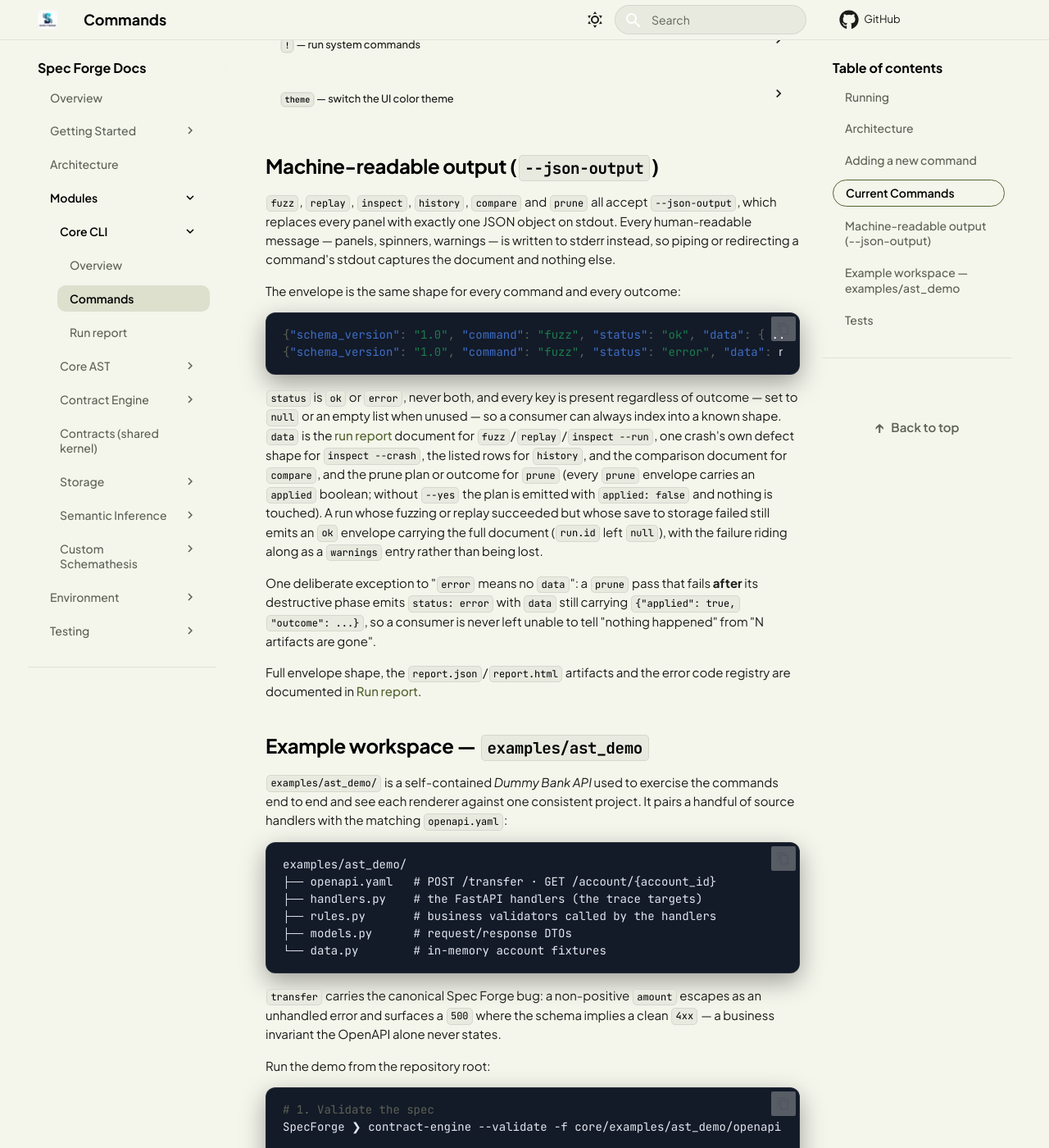
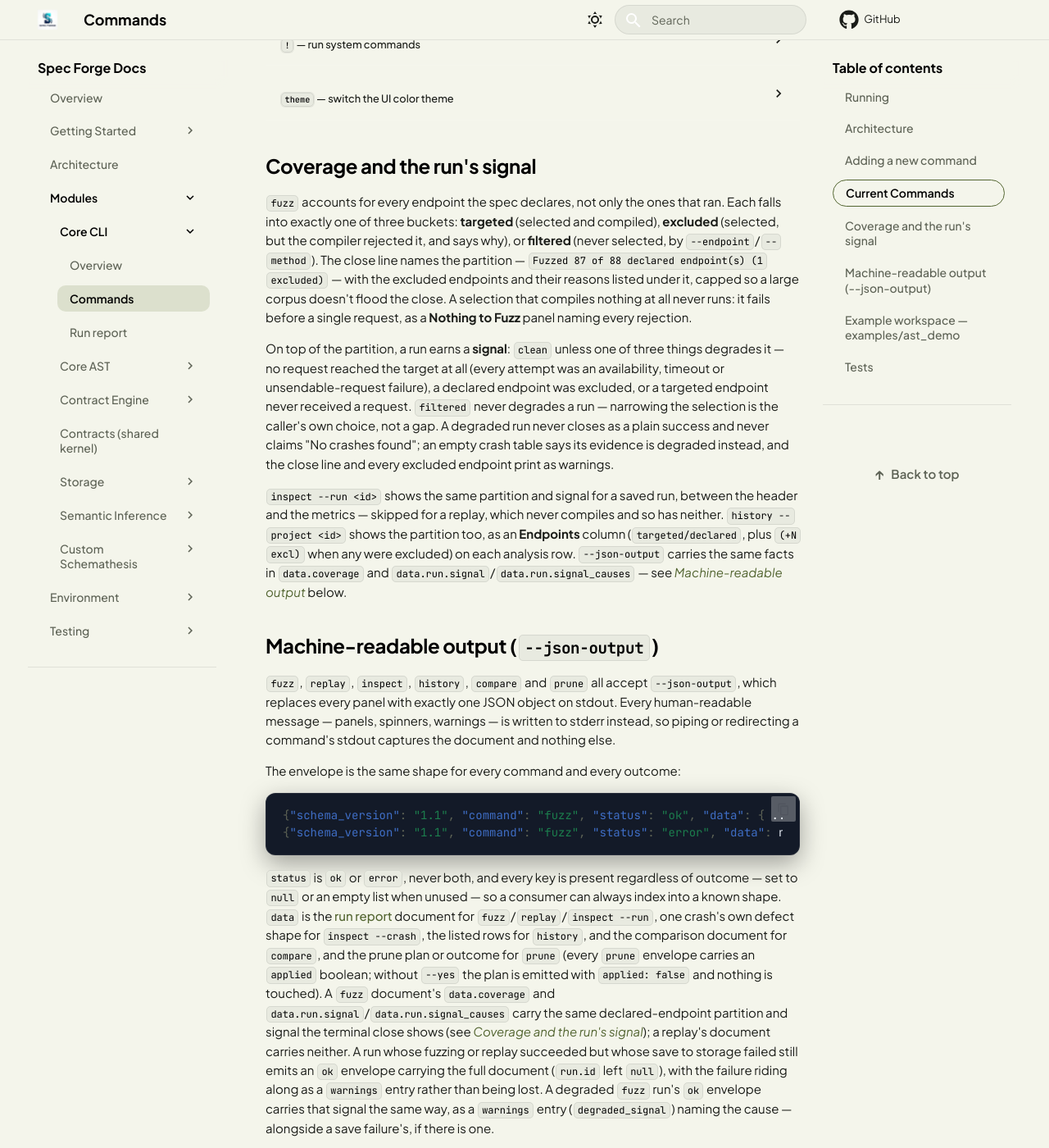
Before and after one commit to Spec-Forge-Testing/specforge-docs, an MkDocs documentation site: the page built from docs/modules/core/commands.md, in a window 1280 px wide and 1400 px high, scrolled down 2494 px. Shown: the whole window at 82% size. Built offline with MkDocs 1.6.1 and Material for MkDocs 9.7.7, drawn with Linux system fonts in a browser that asks for light colours; comment, search, counter and statistics services are not loaded.

Commit message:
docs(core): document closed-set endpoint accounting and the run signal
fuzz/inspect/history now surface the declared-endpoint partition
(targeted/excluded/filtered) and a derived clean/degraded signal; a
selection that compiles nothing refuses before sending anything.
replay gains --base-url to re-supply a recorded target's URL
credential, and compare's defect identity drops phase, matching the
engine's own dedup key minus the minimal payload. Report schema bumps
to 1.1 (coverage, run.signal/signal_causes, examples_planned) and the
error-code registry gains the new domain exceptions.

````diff
--- a/docs/modules/core/commands.md
+++ b/docs/modules/core/commands.md
@@ -215,8 +215,9 @@ are all derived from the registry — no other file needs editing.
     - **Run summary** — the exploration requests, the requests shrinking sent apart
       from them, and the finding funnel: raw → confirmed (one representative per
       symptom, still failing after shrinking) → collapsed (same symptom as a
-      confirmed one, never shrunk) → unverified (never attempted, because the run
-      was cut before shrinking started) → flaky → unique after de-duplication.
+      confirmed one, never shrunk) → unverified (never attempted — the run was cut
+      before shrinking started, or the strategy could not produce a candidate to
+      try) → flaky → unique after de-duplication.
       `raw == confirmed + flaky + collapsed + unverified` always holds. A stateful
       run has no separate shrink phase, so its report shows neither shrink requests
       nor collapsed or unverified findings.
@@ -232,12 +233,16 @@ are all derived from the registry — no other file needs editing.
     A run the target's liveness probe found dead is cut **before** shrinking, so
     its findings were collected but never confirmed. The report never calls that a
     clean run: it shows the **Unverified** count instead of the usual "No crashes
-    found", with a warning explaining the run was cut short — the same distinction
-    `inspect --run <id>` shows later.
+    found" — the same distinction `inspect --run <id>` shows later.
 
     Narrow the run with `--endpoint <path>` and/or `--method <verb>`, and tune execution
     with `--timeout` / `--max-concurrency`. The target API must already be running;
     infrastructure failures (server down, timeout) are reported, never fatal.
+
+    `fuzz` accounts for every endpoint the spec declares, not only the ones that
+    ran — see *[Coverage and the run's signal](#coverage-and-the-runs-signal)*
+    below. A selection that compiles nothing at all never runs: it fails with a
+    **Nothing to Fuzz** panel naming every rejection, before a single request.
 
     `--identities <file>.toml` declares who the requests are sent as — a TOML list
     of labelled credential sets, any of them possibly anonymous (a label with no
@@ -311,8 +316,10 @@ are all derived from the registry — no other file needs editing.
     schema is built around: with no flags it lists every **project** (with its
     analysis count); `--project <id>` lists that project's **analyses** — the
     replayable recipes, each with its label, strategy mode, whether it was stateful,
-    engine version and run count; `--analysis <id>` lists that analysis's **runs** in
-    ordinal order.
+    engine version, run count and an **Endpoints** column (`targeted/declared`, plus
+    `(+N excl)` when the compiler excluded any — see *[Coverage and the run's
+    signal](#coverage-and-the-runs-signal)*); `--analysis <id>` lists that
+    analysis's **runs** in ordinal order.
 
     The run listing is where the model pays off: an **original** run (`●`) is
     visually distinct from a **replay** (`↺`), and a run whose counters would
@@ -336,11 +343,13 @@ are all derived from the registry — no other file needs editing.
     SpecForge ❯ inspect --crash 12
     ```
 
-    `--run <id>` renders one run in full, in five sections: a **header** with its
+    `--run <id>` renders one run in full: a **header** with its
     context (project, analysis, ordinal, origin, execution time, duration, status —
     plus, when the run was cut short, **why and where** — fidelity and the
-    comparability mark); the **metrics** funnel (requests, raw → confirmed → unique
-    → flaky → **Unverified** findings — never shrunk because the run was cut short)
+    comparability mark); its declared-endpoint **coverage** and **signal** (see
+    *[Coverage and the run's signal](#coverage-and-the-runs-signal)* — skipped for
+    a replay); the **metrics** funnel (requests, raw → confirmed → unique
+    → flaky → **Unverified** findings — never shrunk)
     with the per-phase and per-category breakdowns; **per-endpoint stats** including
     the latency percentiles (p50/p95/max — a dash when the endpoint was never
     timed); every recorded **crash** — with its id, the same plain-English invariant
@@ -380,6 +389,7 @@ are all derived from the registry — no other file needs editing.
     SpecForge ❯ replay --analysis 3 --no-save
     SpecForge ❯ replay --analysis 3 --no-preserve-timing
     SpecForge ❯ replay --analysis 3 --identities identities.toml
+    SpecForge ❯ replay --analysis 3 --base-url https://user:pass@staging.example.com
     ```
 
     Re-sends the exact requests recorded in an analysis's execution trace —
@@ -413,12 +423,19 @@ are all derived from the registry — no other file needs editing.
     label resolves, traces that still need a credential header value no declared
     identity carries; stored recipes keep header *names* only, never values.
     Header values set for the whole run (`config.headers`) cannot be re-supplied
-    yet — only an `--identities` file can.
+    yet — only an `--identities` file can. The same applies to a recorded URL's
+    `user:pass@` userinfo, which the recipe keeps the host of but never the
+    credential: a trace that needs it without one supplied is a **Missing URL
+    Credentials** refusal, and a `--base-url <url>` that targets a different host
+    than the one recorded is a **Target Mismatch** refusal — a replay cannot be
+    pointed at a different host.
 
     `--identities <file>.toml` re-supplies the identities the run was recorded
     under, from the same file shape `fuzz` reads. A missing label surfaces as a
     **Missing Identities** panel naming every label the trace needs, before
-    anything is sent.
+    anything is sent. `--base-url <url>` re-supplies the recorded target's
+    userinfo the same way — the recipe keeps its host but never a `user:pass@`
+    it carried.
 
     `--save` (default on) appends the replay to the same analysis as a new run
     with the next ordinal, so `history --analysis <id>` shows original and
@@ -432,13 +449,16 @@ are all derived from the registry — no other file needs editing.
     ```
 
     Pairs every defect from `--before <id>` and `--after <id>` by **symptom** —
-    method, path, phase, invariant, status code and identity — deliberately
-    never by its minimal payload: shrinking runs again each time against a
+    method, path, invariant, status code and identity, five of the six terms
+    the engine dedups a single run's crashes on, deliberately without the
+    sixth, the minimal payload: shrinking runs again each time against a
     target that may have changed between the two runs, so a defect that never
     actually left can still shrink to a different reproducer. `compare` shows
     the payload alongside each defect as its counterexample instead, and flags
     a pairing whose two reproducers differ ("same symptom, different
-    reproducer").
+    reproducer"). Phase is in neither key — the generator's intention, not a
+    property of the defect — but the **Phase** column still shows each crash's
+    own (the later side's, falling back to the earlier one).
 
     Each pairing gets one of four verdicts:
 
@@ -549,6 +569,35 @@ are all derived from the registry — no other file needs editing.
     are token→style maps in `ui/theme.py`; the active theme can also be chosen at
     startup with `SPECFORGE_THEME=<name>`.
 
+## Coverage and the run's signal
+
+`fuzz` accounts for every endpoint the spec declares, not only the ones that ran.
+Each falls into exactly one of three buckets: **targeted** (selected and
+compiled), **excluded** (selected, but the compiler rejected it, and says why),
+or **filtered** (never selected, by `--endpoint`/`--method`). The close line
+names the partition — `Fuzzed 87 of 88 declared endpoint(s) (1 excluded)` — with
+the excluded endpoints and their reasons listed under it, capped so a large
+corpus doesn't flood the close. A selection that compiles nothing at all never
+runs: it fails before a single request, as a **Nothing to Fuzz** panel naming
+every rejection.
+
+On top of the partition, a run earns a **signal**: `clean` unless one of three
+things degrades it — no request reached the target at all (every attempt was an
+availability, timeout or unsendable-request failure), a declared endpoint was
+excluded, or a targeted endpoint never received a request. `filtered` never
+degrades a run — narrowing the selection is the caller's own choice, not a gap.
+A degraded run never closes as a plain success and never claims "No crashes
+found"; an empty crash table says its evidence is degraded instead, and the
+close line and every excluded endpoint print as warnings.
+
+`inspect --run <id>` shows the same partition and signal for a saved run,
+between the header and the metrics — skipped for a replay, which never compiles
+and so has neither. `history --project <id>` shows the partition too, as an
+**Endpoints** column (`targeted/declared`, plus `(+N excl)` when any were
+excluded) on each analysis row. `--json-output` carries the same facts in
+`data.coverage` and `data.run.signal`/`data.run.signal_causes` — see
+*[Machine-readable output](#machine-readable-output---json-output)* below.
+
 ## Machine-readable output (`--json-output`)
 
 `fuzz`, `replay`, `inspect`, `history`, `compare` and `prune` all accept
@@ -560,8 +609,8 @@ captures the document and nothing else.
 The envelope is the same shape for every command and every outcome:
 
 ```json
-{"schema_version": "1.0", "command": "fuzz", "status": "ok", "data": { ... }, "error": null, "warnings": []}
-{"schema_version": "1.0", "command": "fuzz", "status": "error", "data": null, "error": {"code": "...", "message": "..."}, "warnings": []}
+{"schema_version": "1.1", "command": "fuzz", "status": "ok", "data": { ... }, "error": null, "warnings": []}
+{"schema_version": "1.1", "command": "fuzz", "status": "error", "data": null, "error": {"code": "...", "message": "..."}, "warnings": []}
 ```
 
 `status` is `ok` or `error`, never both, and every key is present regardless
@@ -571,10 +620,17 @@ document for `fuzz`/`replay`/`inspect --run`, one crash's own defect shape
 for `inspect --crash`, the listed rows for `history`, and the comparison
 document for `compare`, and the prune plan or outcome for `prune` (every
 `prune` envelope carries an `applied` boolean; without `--yes` the plan is
-emitted with `applied: false` and nothing is touched). A run whose fuzzing
+emitted with `applied: false` and nothing is touched). A `fuzz` document's
+`data.coverage` and `data.run.signal`/`data.run.signal_causes` carry the same
+declared-endpoint partition and signal the terminal close shows (see
+*[Coverage and the run's signal](#coverage-and-the-runs-signal)*); a replay's
+document carries neither. A run whose fuzzing
 or replay succeeded but whose save to storage failed still emits an `ok`
 envelope carrying the full document (`run.id` left `null`), with the failure
-riding along as a `warnings` entry rather than being lost.
+riding along as a `warnings` entry rather than being lost. A degraded `fuzz`
+run's `ok` envelope carries that signal the same way, as a `warnings` entry
+(`degraded_signal`) naming the cause — alongside a save failure's, if there is
+one.
 
 One deliberate exception to "`error` means no `data`": a `prune` pass that
 fails **after** its destructive phase emits `status: error` with `data`
````
Also changed, not shown: docs/modules/core/reports.md (+28 -10 lines).
